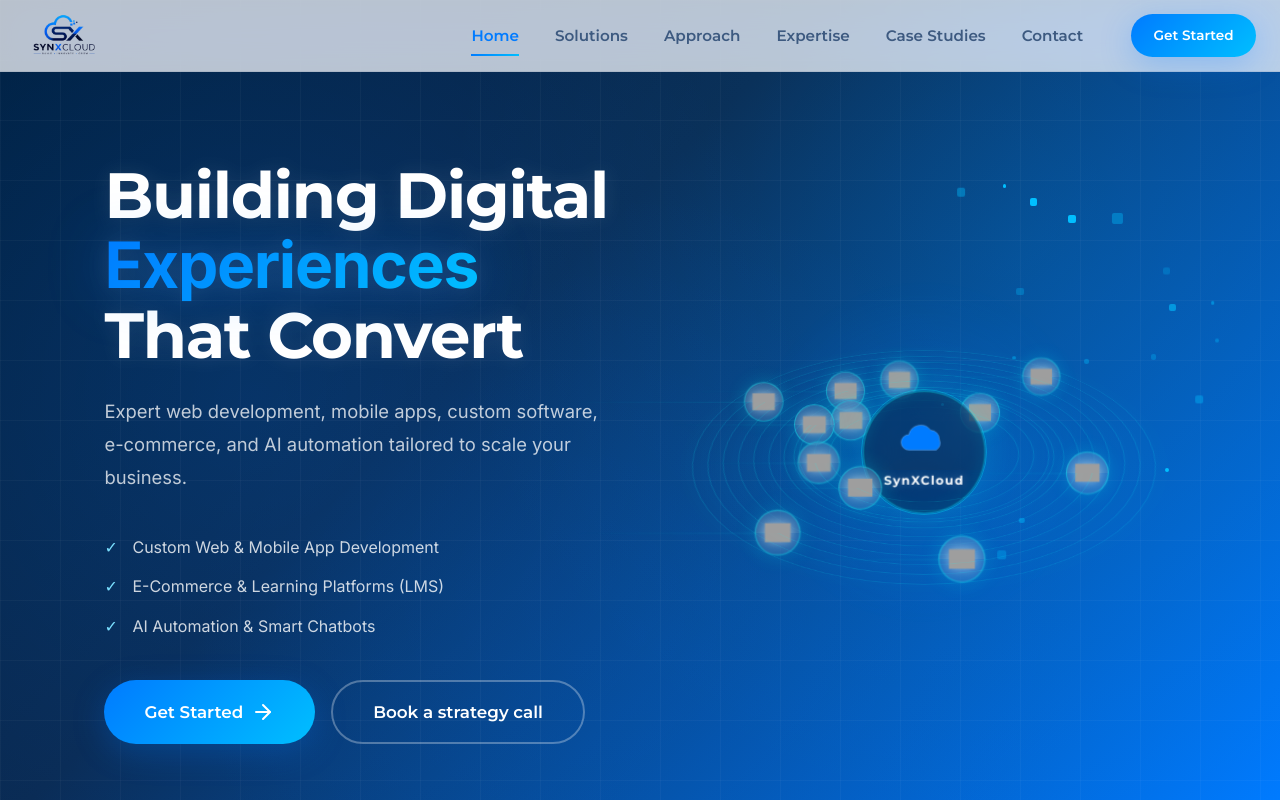
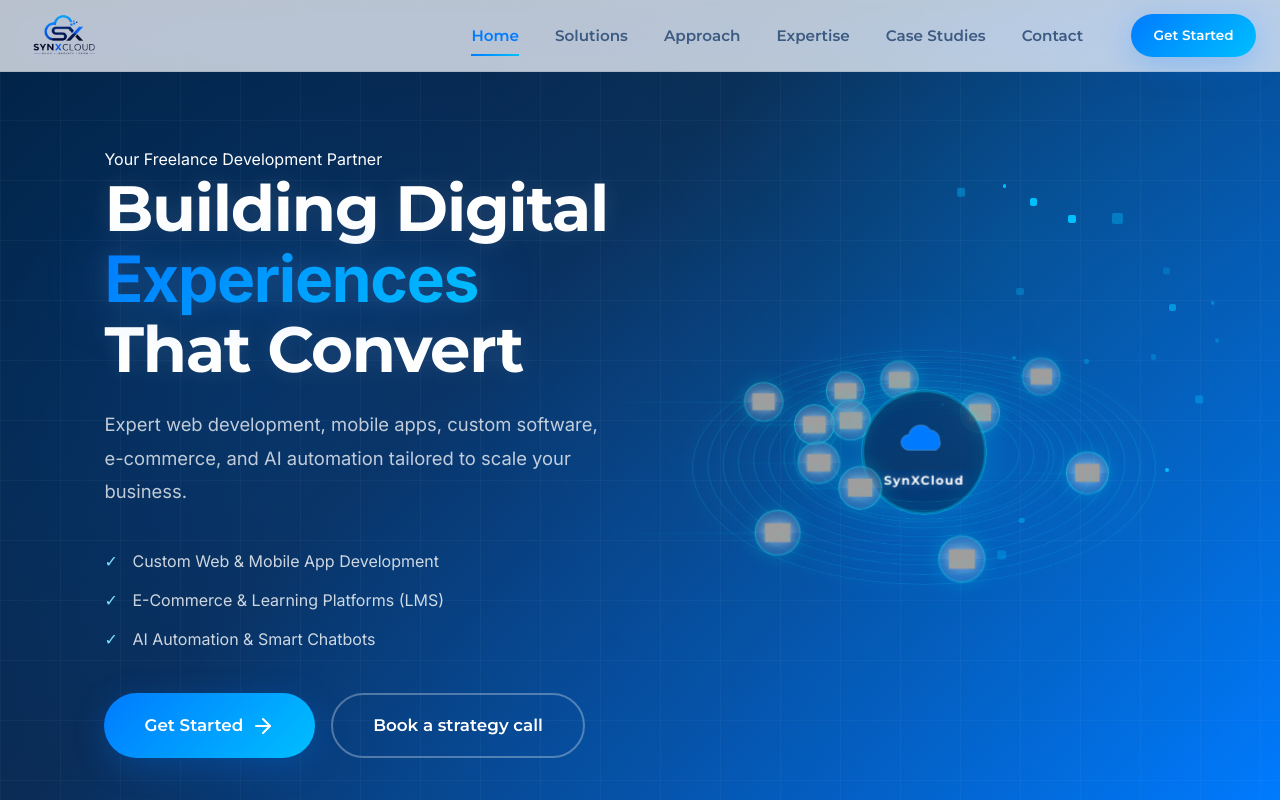
Before and after one commit to SynXCloud/SynXCloud, a React (Vite) app: page / in a window 1280 px wide. Shown: the top 800 px of the page. Built offline with nearby package versions, Linux system fonts and the light colour scheme; grey boxes are pictures that could not be loaded.

Commit message:
feat: Enahncement the projects SEO friendly

```diff
--- a/src/App.jsx
+++ b/src/App.jsx
@@ -708,7 +708,7 @@
 
           <div className="container">
             <div className="hero-content">
-              {/* <span className="eyebrow">Your Freelance Development Partner</span> */}
+              <span className="eyebrow">Your Freelance Development Partner</span>
               <h1>
                 Building Digital<br />
                 <span className="gradient-text">Experiences</span><br />
```
